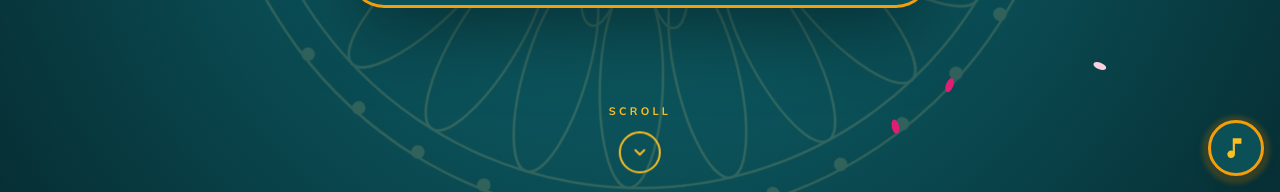
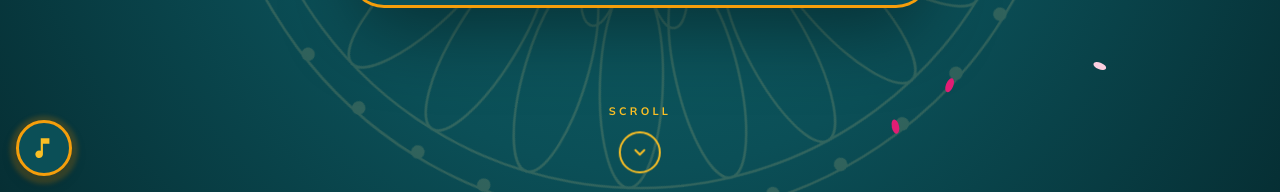
Before and after one commit to Goyal543/sachin_palak_wedding_invite, a plain HTML site: page index.html in a window 1280 px wide. Both pictures are taken after a click on the button "PULL TO OPEN". Shown: the part 608-800 px from the top of the page. Drawn offline with Linux system fonts and the light colour scheme; a web font is replaced by a local one.

Commit message:
Move music button to bottom-left to avoid Netlify badge
Co-Authored-By: Claude Opus 5.5 <noreply@anthropic.com>
Claude-Session: https://claude.ai/code/session_01DgJYE4RBjaUnAnRP3LaxuG

```diff
--- a/index.html
+++ b/index.html
@@ -179,7 +179,7 @@ footer .tagline{font-family:'Yeseva One',serif;font-size:1.4rem;margin-top:22px}
 .venue a{display:inline-flex;align-items:center;gap:8px;margin-top:18px;padding:13px 26px;border-radius:999px;background:var(--mari);color:var(--teal);
   text-decoration:none;font-weight:700;letter-spacing:.14em;font-size:.78rem;text-transform:uppercase;box-shadow:0 8px 20px rgba(0,0,0,.25)}
 
-#music{position:fixed;right:16px;bottom:16px;z-index:70;width:56px;height:56px;border-radius:50%;border:3px solid var(--mari);background:var(--teal);
+#music{position:fixed;left:16px;bottom:16px;z-index:70;width:56px;height:56px;border-radius:50%;border:3px solid var(--mari);background:var(--teal);
   display:none;align-items:center;justify-content:center;cursor:pointer;box-shadow:0 8px 20px rgba(0,0,0,.25)}
 #music svg{width:26px;height:26px}
 #music.on{animation:pulse 1.2s ease-in-out infinite}
```
